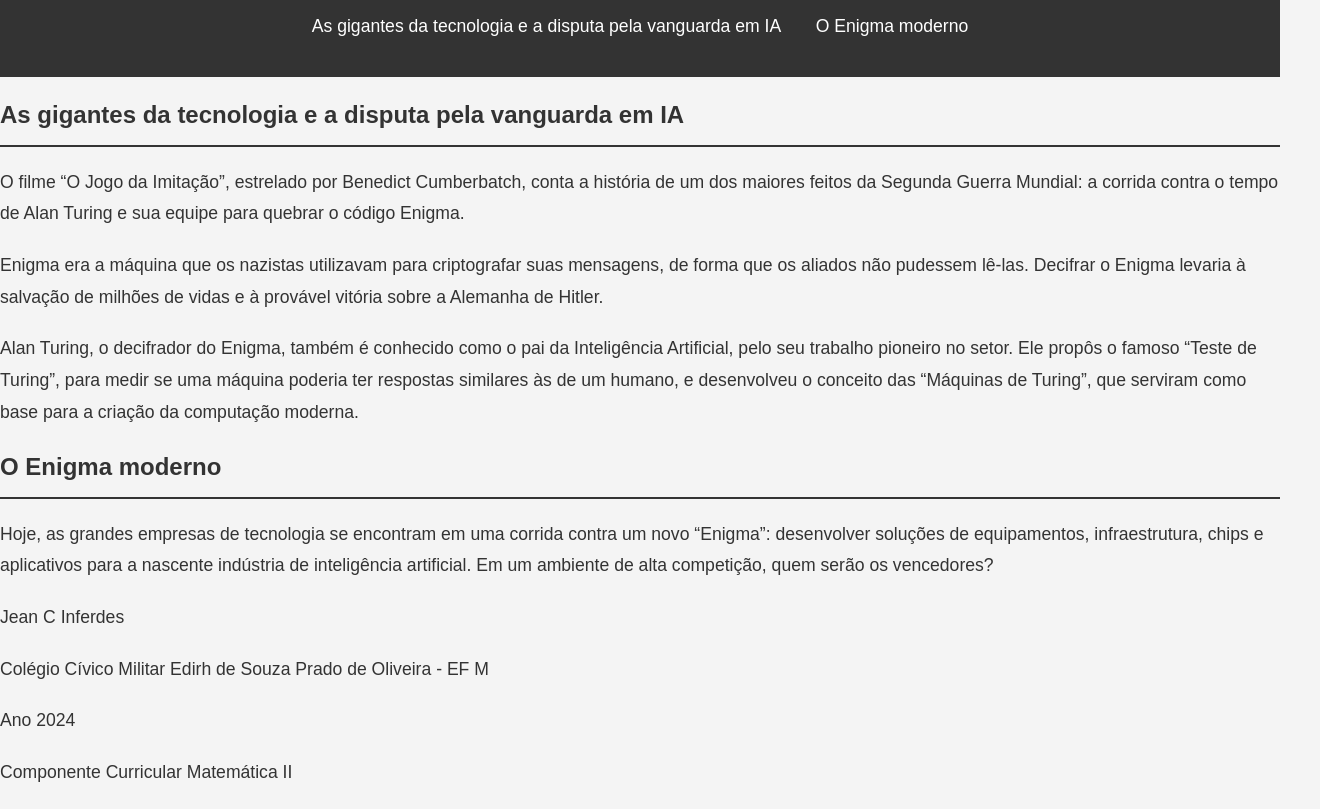
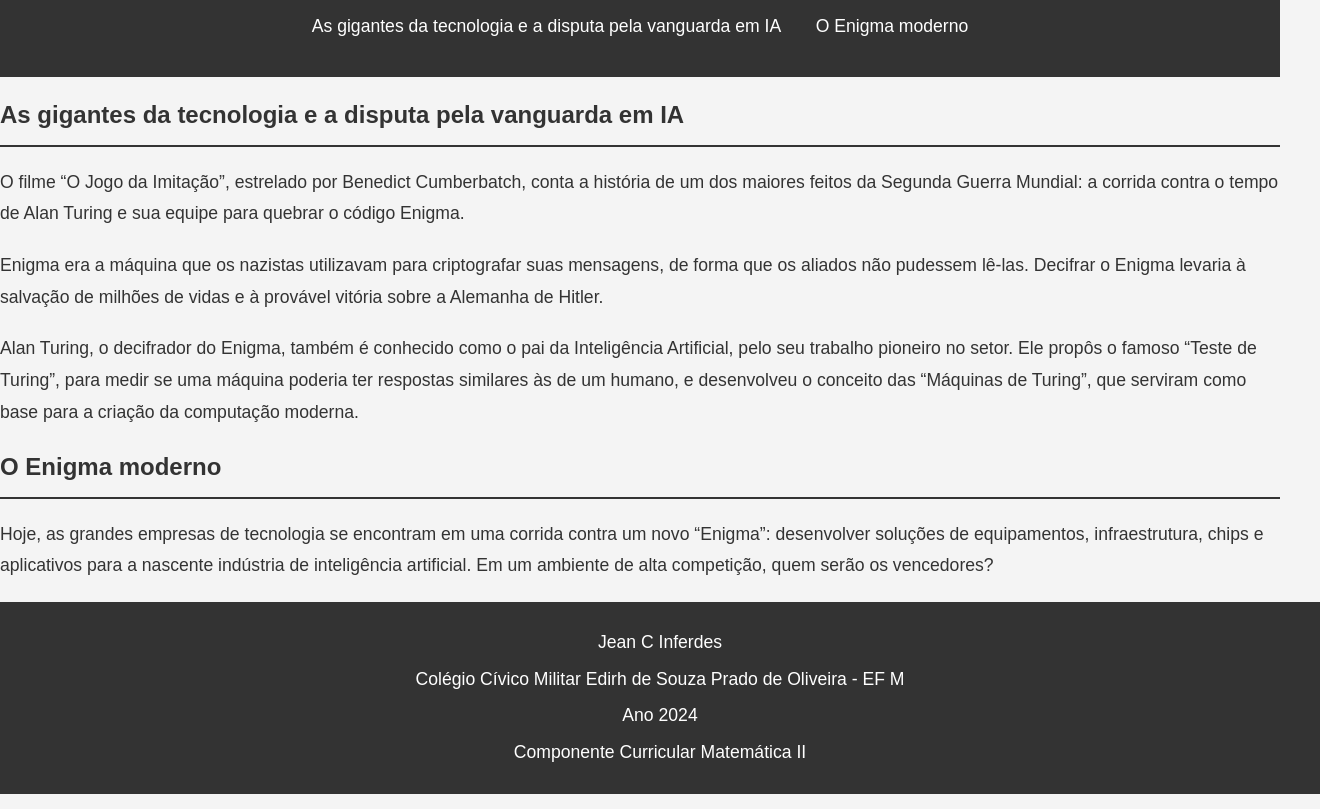
Before and after one commit to Inferdes/Filme-Enigma-Alunos, a plain HTML site: page index.html in a window 1280 px wide. Shown: the part 138-947 px from the top of the page, 1320 px wide, since content can reach past the window. Drawn offline with Linux system fonts and the light colour scheme.

Commit message:
Update styles.css

```diff
--- a/styles.css
+++ b/styles.css
@@ -66,6 +66,20 @@ p {
     line-height: 1.8;
 }
 
+footer {
+    background: #333;
+    color: #fff;
+    padding: 20px;
+    text-align: center;
+    position: relative;
+    bottom: 0;
+    width: 100%;
+}
+
+footer p {
+    margin: 5px 0;
+}
+
 @media (max-width: 600px) {
     header h1 {
         font-size: 2em;
```
